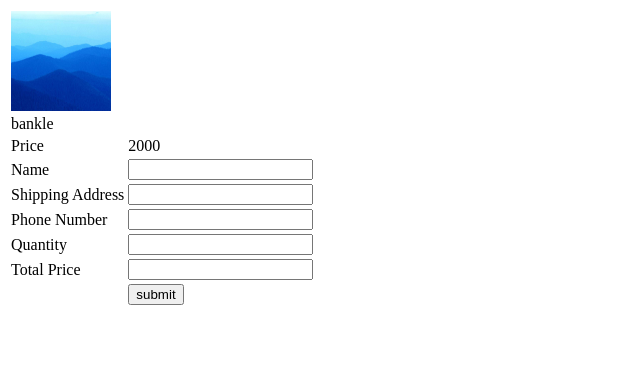
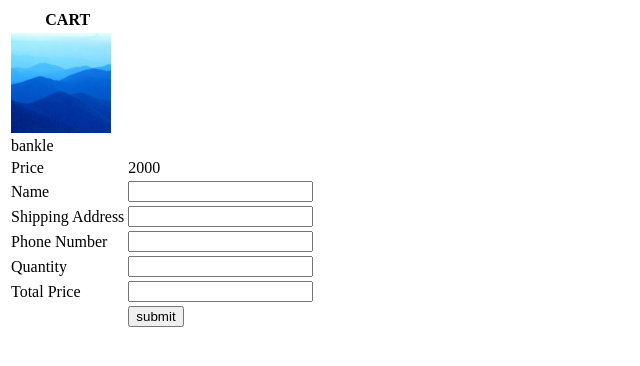
Before and after one commit to anushatp22/shopping23, a Django app: a page that uses template/addtocart.html in a window 1280 px wide. Shown: the top 366 px of the page, without its empty margins (0-640 px from the left). Run offline with Django 3.2, Linux system fonts and the light colour scheme; data comes from the database, SQL or seed files in the repository.

Commit message:
Update addtocart.html

```diff
--- a/template/addtocart.html
+++ b/template/addtocart.html
@@ -77,6 +77,7 @@ return true;
 <form method='post' action='{% url 'cartaction' %}'>
 {% csrf_token %}
 		<table>
+			<th>CART</th>
 			{% for b in buy %}
 			<input type='hidden' id='price' value='{{b.price}}'>
 			<input type='hidden' name='id' value='{{b.id}}'>
```
